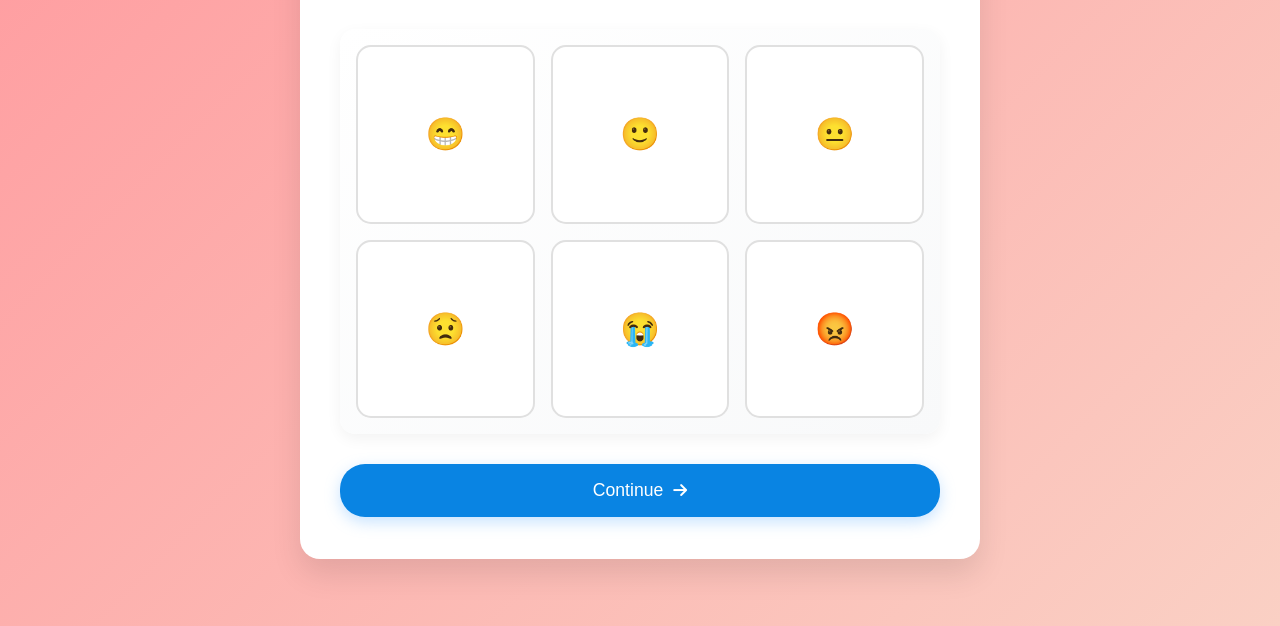
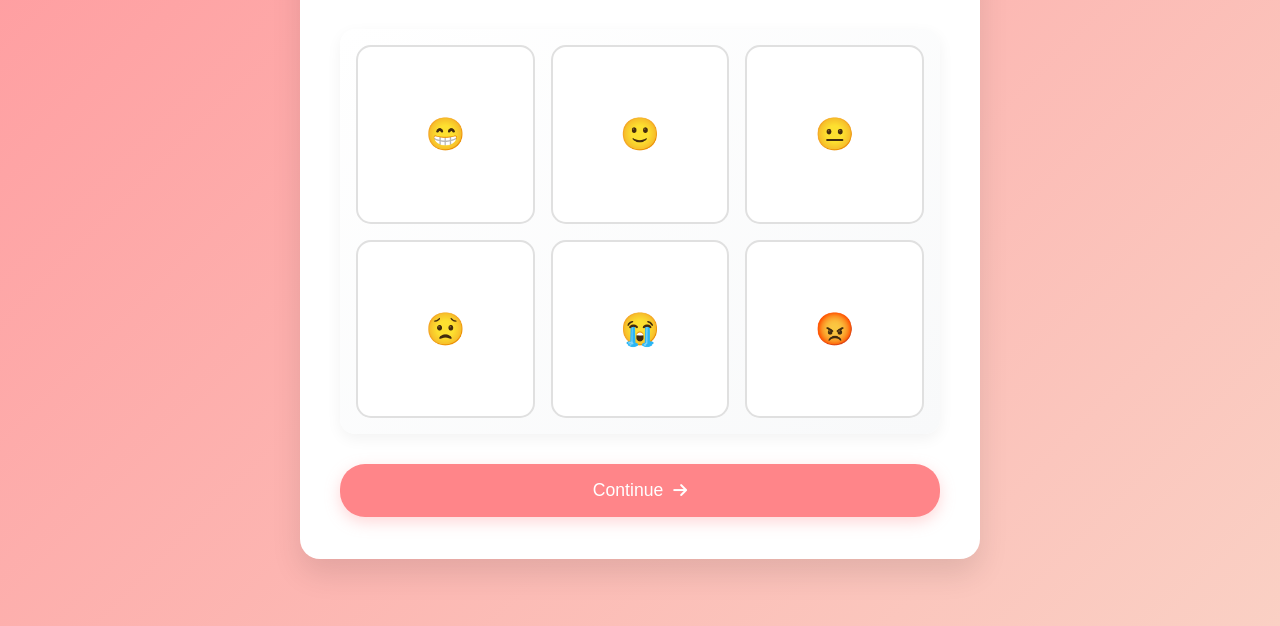
Before and after one commit to Cloudyy420/GirlyJournal, a plain HTML site: page mood.html in a window 1280 px wide. In both pictures the pointer is over the button "Continue". Shown: the part 214-840 px from the top of the page. Drawn offline with Linux system fonts and the light colour scheme.

Commit message:
smol change :))

```diff
--- a/goals.css
+++ b/goals.css
@@ -132,7 +132,7 @@ h2 i {
 }
 
 .next-btn {
-    background-color: #74b9ff;
+    background-color: #3eecac;
     color: white;
     border: none;
     padding: 1rem 2rem;
@@ -149,9 +149,9 @@ h2 i {
 }
 
 .next-btn:hover {
-    background-color: #0984e3;
+    background-color: #2dd4a1;
     transform: translateY(-2px);
-    box-shadow: 0 5px 15px rgba(116, 185, 255, 0.4);
+    box-shadow: 0 5px 15px rgba(62, 236, 172, 0.4);
 }
 
 .next-btn i {
--- a/mood.css
+++ b/mood.css
@@ -75,7 +75,7 @@ h2 i {
 }
 
 .next-btn {
-    background-color: #74b9ff;
+    background-color: #ff9a9e;    /* Changed to match the gradient start color */
     color: white;
     border: none;
     padding: 1rem 2rem;
@@ -92,9 +92,9 @@ h2 i {
 }
 
 .next-btn:hover {
-    background-color: #0984e3;
+    background-color: #ff8589;    /* Slightly darker shade of the same pink */
     transform: translateY(-2px);
-    box-shadow: 0 5px 15px rgba(116, 185, 255, 0.4);
+    box-shadow: 0 5px 15px rgba(255, 154, 158, 0.4);    /* Updated shadow color to match */
 }
 
 .next-btn i {
```
Also changed, not shown: history.html (line endings or trailing spaces), index.html (line endings or trailing spaces).
